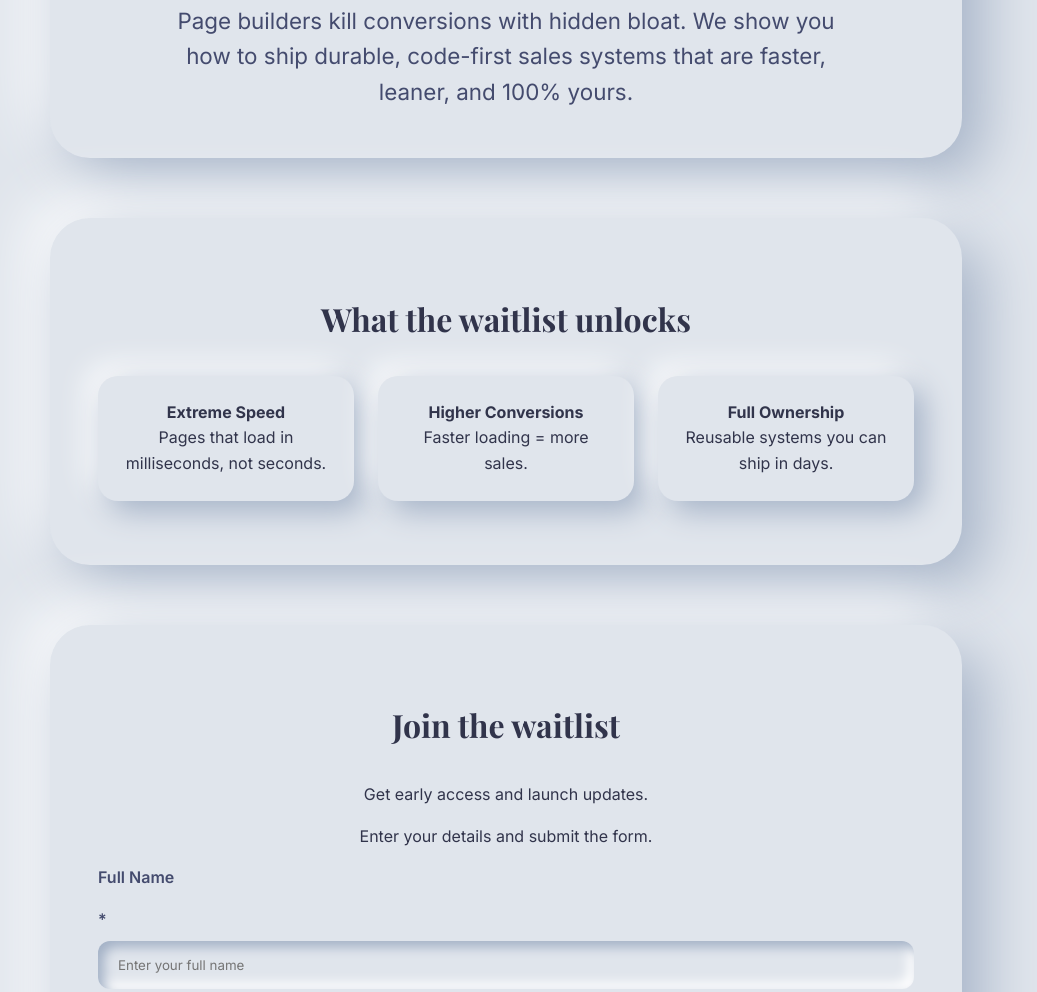
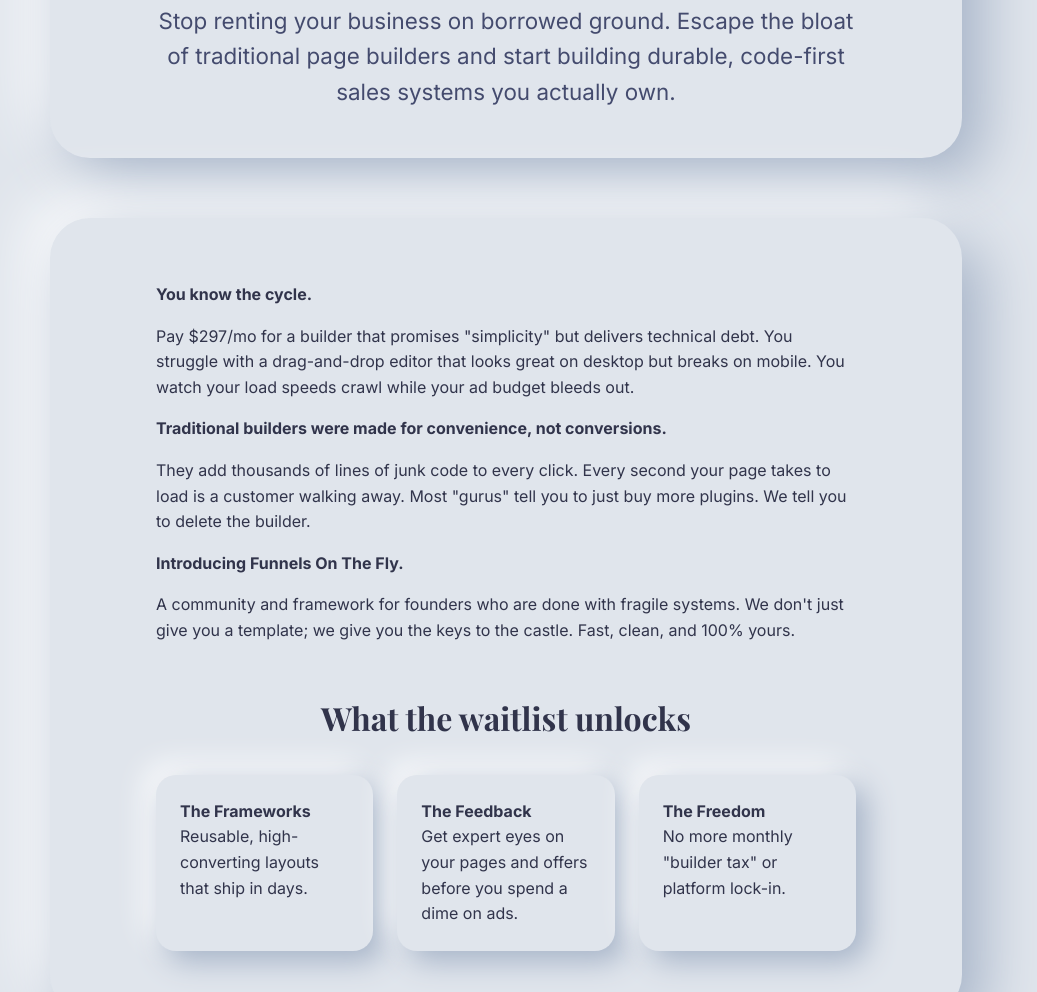
Before and after one commit to Dest-89/F-O-T-F, a plain HTML site: page index.html in a window 1280 px wide. Shown: the part 412-1404 px from the top of the page, without its empty margins (134-1171 px from the left). Drawn offline with nearby package versions, Linux system fonts and the light colour scheme; a web font is replaced by a local one.

Commit message:
copy: implement long-form direct response sales letter
Ultraworked with [Sisyphus](https://github.com/code-yeongyu/oh-my-opencode)

Co-authored-by: Sisyphus <clio-agent@sisyphuslabs.ai>

```diff
--- a/index.html
+++ b/index.html
@@ -3,7 +3,7 @@
   <head>
     <meta charset="utf-8" />
     <meta name="viewport" content="width=device-width, initial-scale=1" />
-    <title>Funnels On The Fly - Coming Soon</title>
+    <title>Funnels On The Fly - Build Durable Funnels</title>
     <!-- Google Tag Manager -->
     <script>
       (function(w,d,s,l,i){w[l]=w[l]||[];w[l].push({"gtm.start":
@@ -24,24 +24,38 @@
     height="0" width="0" style="display:none;visibility:hidden"></iframe></noscript>
     <!-- End Google Tag Manager (noscript) -->
     <main class="page">
+      <!-- HERO SECTION -->
       <section class="hero">
-        <p class="eyebrow">Coming soon</p>
+        <p class="eyebrow">For founders tired of bloated builders</p>
         <h1>Build funnels that load in milliseconds and convert for years.</h1>
-        <p class="subhead">Page builders kill conversions with hidden bloat. We show you how to ship durable, code-first sales systems that are faster, leaner, and 100% yours.</p>
+        <p class="subhead">Stop renting your business on borrowed ground. Escape the bloat of traditional page builders and start building durable, code-first sales systems you actually own.</p>
       </section>
 
+      <!-- THE LETTER SECTION -->
       <section class="value">
-        <h2>What the waitlist unlocks</h2>
-        <ul>
-          <li><strong>Extreme Speed</strong><br>Pages that load in milliseconds, not seconds.</li>
-          <li><strong>Higher Conversions</strong><br>Faster loading = more sales.</li>
-          <li><strong>Full Ownership</strong><br>Reusable systems you can ship in days.</li>
-        </ul>
+        <div class="letter-content" style="text-align: left; max-width: 700px; margin: 0 auto;">
+          <p><strong>You know the cycle.</strong></p>
+          <p>Pay $297/mo for a builder that promises "simplicity" but delivers technical debt. You struggle with a drag-and-drop editor that looks great on desktop but breaks on mobile. You watch your load speeds crawl while your ad budget bleeds out.</p>
+
+          <p><strong>Traditional builders were made for convenience, not conversions.</strong></p>
+          <p>They add thousands of lines of junk code to every click. Every second your page takes to load is a customer walking away. Most "gurus" tell you to just buy more plugins. We tell you to delete the builder.</p>
+
+          <p><strong>Introducing Funnels On The Fly.</strong></p>
+          <p>A community and framework for founders who are done with fragile systems. We don't just give you a template; we give you the keys to the castle. Fast, clean, and 100% yours.</p>
+
+          <h2 style="margin-top: 48px; text-align: center;">What the waitlist unlocks</h2>
+          <ul style="margin-top: 24px;">
+            <li><strong>The Frameworks</strong><br>Reusable, high-converting layouts that ship in days.</li>
+            <li><strong>The Feedback</strong><br>Get expert eyes on your pages and offers before you spend a dime on ads.</li>
+            <li><strong>The Freedom</strong><br>No more monthly "builder tax" or platform lock-in.</li>
+          </ul>
+        </div>
       </section>
 
+      <!-- WAITLIST SECTION -->
       <section class="waitlist">
         <h2>Join the waitlist</h2>
-        <p>Get early access and launch updates.</p>
+        <p>We’re opening access after 1,000 signups. Join the waitlist now to secure your spot.</p>
         <form id="form-799c29f8-4251-49d8-9d58-7c3166e549c7" action="https://api.encharge.io/v1/forms/799c29f8-4251-49d8-9d58-7c3166e549c7/submission/plain"
         method="POST" class="">
             <div class="sc-htoDjs cCoSGC">
@@ -72,6 +86,7 @@
             </div>
         </form>
         <p class="fineprint">Paid access opens after 1,000 waitlist signups.</p>
+        <p style="margin-top: 32px; font-style: italic;">P.S. Stop building on borrowed ground.</p>
       </section>
     </main>
     <script src="assets/js/main.js"></script>
```
